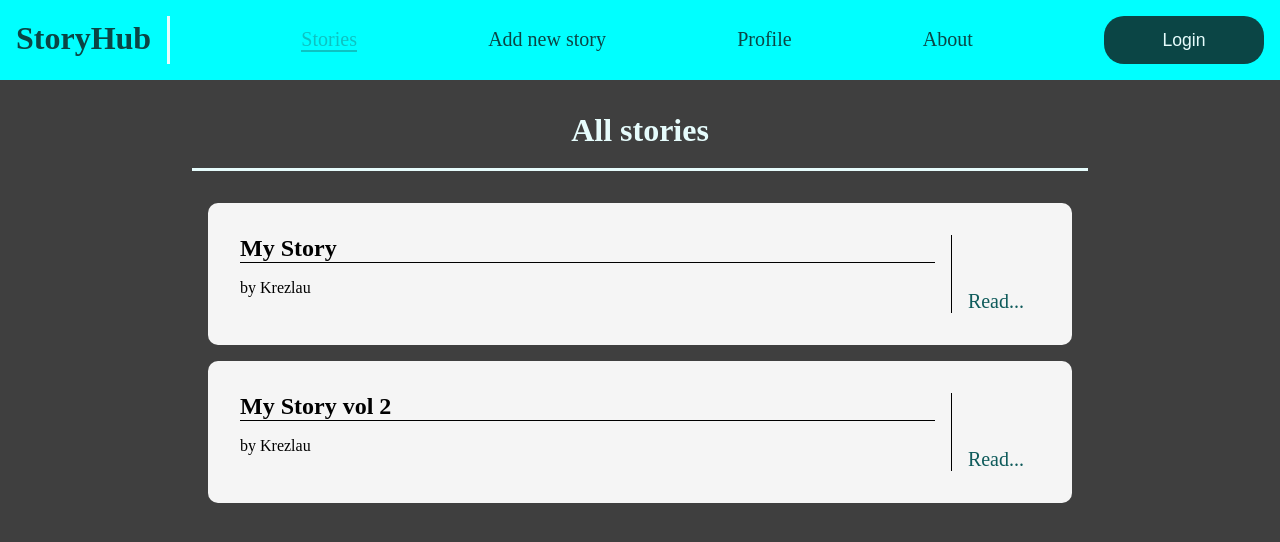
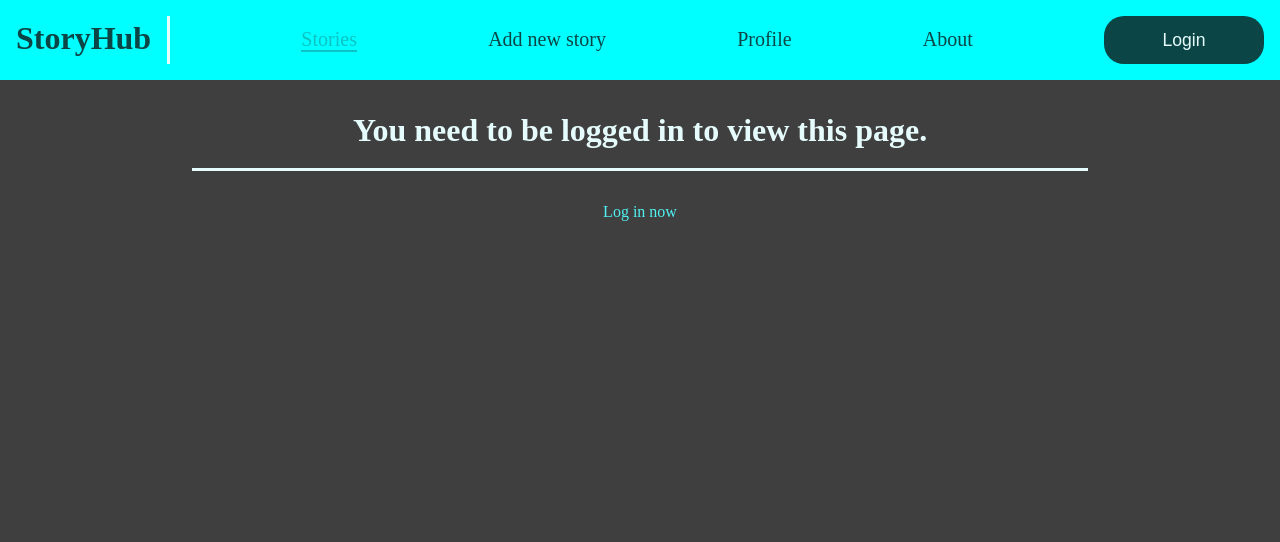
Before and after one commit to Krezlau/StoryHub, a React (Create React App) app: page /stories in a window 1280 px wide. Shown: the top 542 px of the page. Built offline with nearby package versions, Linux system fonts and the light colour scheme.

Commit message:
login guard

```diff
--- a/src/App.tsx
+++ b/src/App.tsx
@@ -6,8 +6,13 @@ import "./App.css";
 import LoginPage from "./pages/LoginPage";
 import NotFoundPage from "./pages/NotFoundPage";
 import AllStoriesPage from "./pages/AllStoriesPage";
+import {useSelector} from "react-redux";
+import {IRootState} from "./store";
+import NotLoggedInPage from "./pages/NotLoggedInPage";
 
 function App() {
+  const isLoggedIn = useSelector((state: IRootState) => state.auth.isLoggedIn);
+
   return (
     <Fragment>
       <NavigationPanel />
@@ -18,7 +23,7 @@ function App() {
           <Route path="/login" element={<LoginPage />} />
           {/*<Route path='/signup' element={<SignUpPage />} />*/}
           {/*<Route path='/stories/:storyId' element={<StoryPage />} />*/}
-          <Route path="/stories" element={<AllStoriesPage />} />
+          <Route path="/stories" element={isLoggedIn ? <AllStoriesPage /> : <NotLoggedInPage />} />
           {/*<Route path='/profile/:userId' element={<ProfilePage />} />*/}
           {/*<Route path='/change-password' element={<ChangePasswordPage />} />*/}
           {/*<Route path='/about' element={<AboutPage />} />*/}
--- a/src/components/UI/NavigationPanel.module.css
+++ b/src/components/UI/NavigationPanel.module.css
@@ -14,6 +14,7 @@
 
 .content {
     width: 100%;
+    max-width: 70rem;
 }
 
 .content ul {
--- /dev/null
+++ b/src/pages/NotLoggedInPage.tsx
@@ -0,0 +1,14 @@
+import React, { Fragment } from "react";
+import PageHeader from "../components/UI/PageHeader";
+import {Link} from "react-router-dom";
+
+const NotLoggedInPage: React.FC = () => {
+  return (
+    <Fragment>
+      <PageHeader title={"You need to be logged in to view this page."} />
+      <Link to='/login'>Log in now</Link>
+    </Fragment>
+  );
+};
+
+export default NotLoggedInPage;
```
